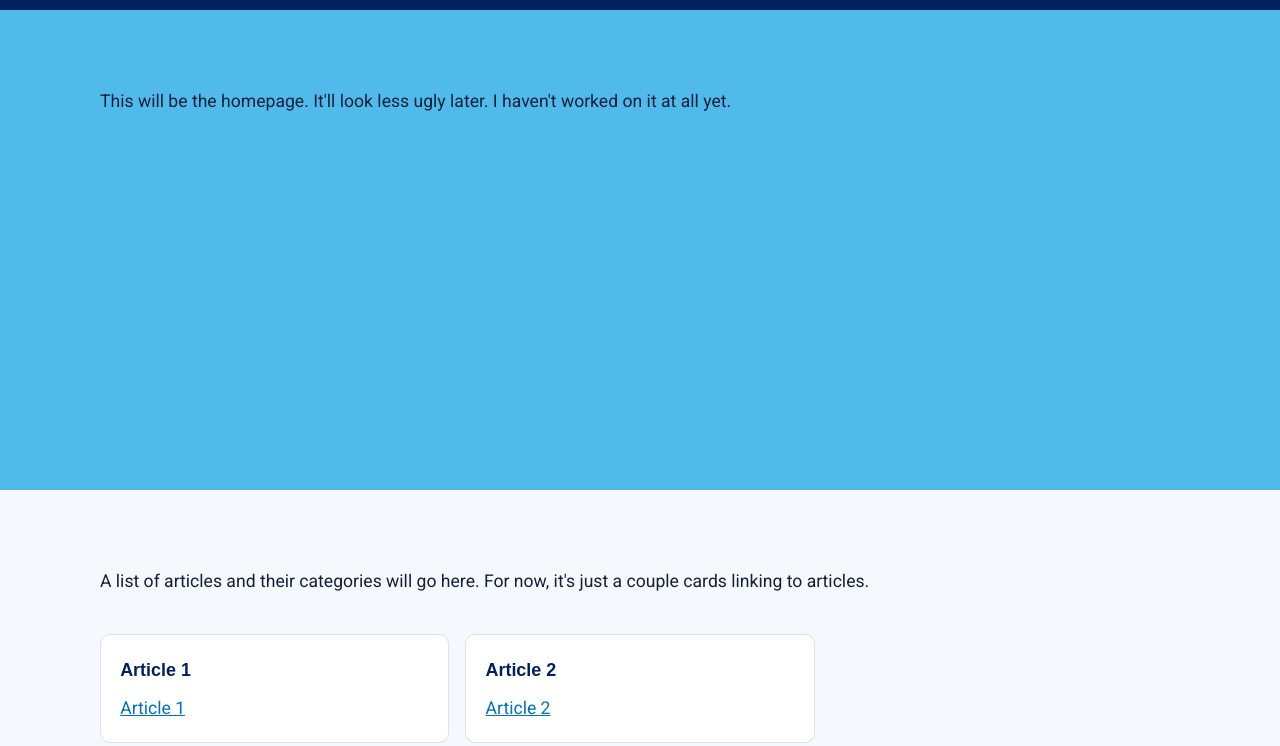
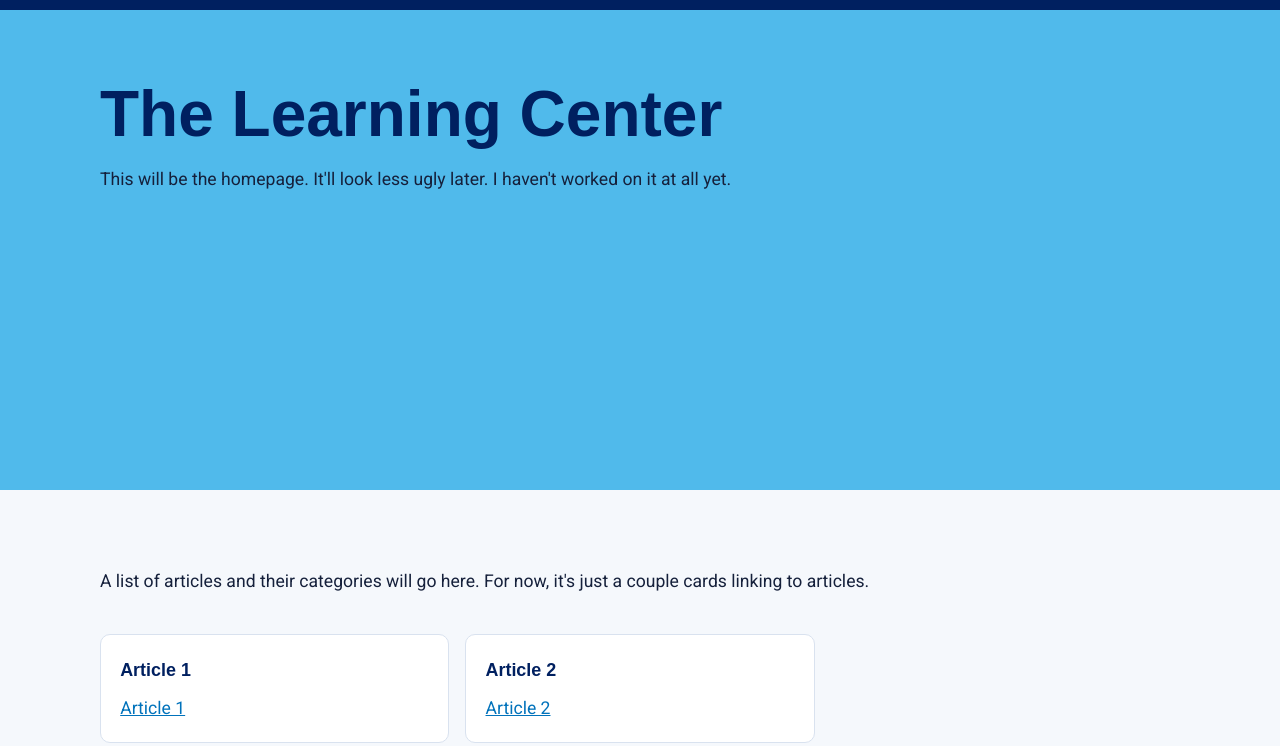
Before and after one commit to ray-vvk/lc, an Astro site: page / in a window 1280 px wide. Shown: the part 54-800 px from the top of the page. Built offline with nearby package versions, Linux system fonts and the light colour scheme; Astro itself is replaced by a stand-in of ours; a web font is replaced by a local one.

Commit message:
first commit. dev branch

```diff
--- a/src/pages/index.astro
+++ b/src/pages/index.astro
@@ -9,6 +9,7 @@ import ArticleCards from "../components/article/article-cards.astro";
   <main>
     <section class="hero">
       <div class="wrap">
+        <h1>The Learning Center</h1>
         <p>
           This will be the homepage. It'll look less ugly later. I haven't
           worked on it at all yet.
```
